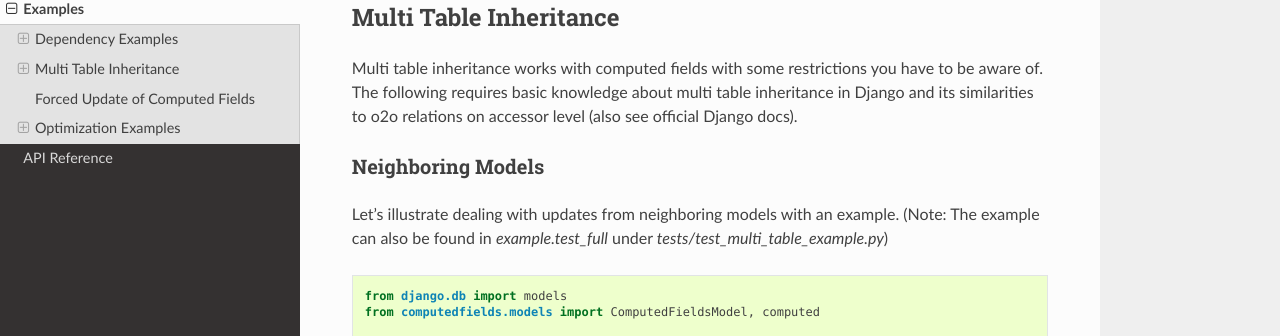
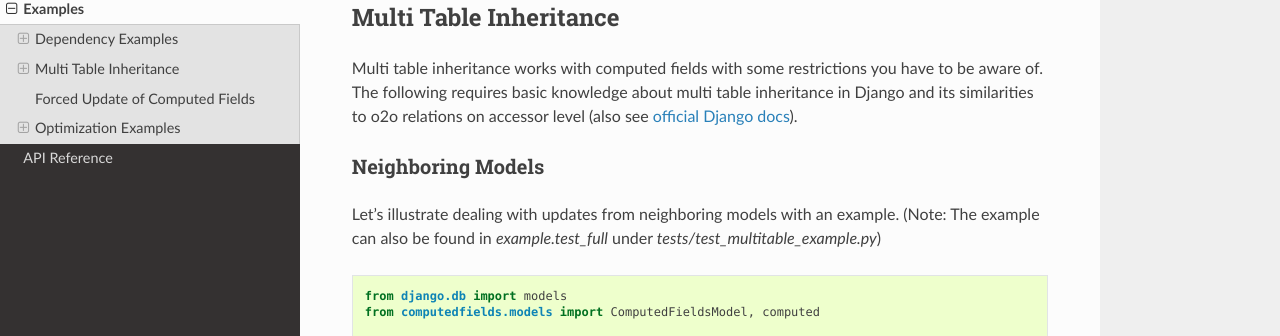
Before and after one commit to netzkolchose/django-computedfields, a Sphinx documentation site: the page built from docs/examples.rst, in a window 1280 px wide and 900 px high, scrolled down 6003 px. Shown: the part 199-535 px from the top of the window. Built offline with Sphinx 7.4.7 and the Read the Docs theme 2.0.0, drawn with Linux system fonts in a browser that asks for light colours; the version number is read from the project's files by our own code; some of the changed lines change nothing that is shown; some of the changed text lies outside the part shown.

Commit message:
fix docs

```diff
--- a/docs/examples.rst
+++ b/docs/examples.rst
@@ -319,13 +319,14 @@
 
 Multi table inheritance works with computed fields with some restrictions you have to be aware of.
 The following requires basic knowledge about multi table inheritance in Django and its similarities
-to o2o relations on accessor level (also see official Django docs).
+to o2o relations on accessor level (also see `official Django docs
+<https://docs.djangoproject.com/en/3.0/topics/db/models/#multi-table-inheritance>`_).
 
 Neighboring Models
 ^^^^^^^^^^^^^^^^^^
 
 Let's illustrate dealing with updates from neighboring models with an example.
-(Note: The example can also be found in `example.test_full` under `tests/test_multi_table_example.py`)
+(Note: The example can also be found in `example.test_full` under `tests/test_multitable_example.py`)
 
 .. code-block:: python
 
@@ -454,25 +455,25 @@
 
     class Base(ComputedFieldsModel):
         @computed(models.CharField(max_length=32), depends=[
-            ['a', ['type']],        # pull type field from A descendant
-            ['b', ['type']],        # pull type field from B descendant
-            ['b.c', ['subtype']]    # pull subtype field from C descendant
+            ['a', ['f_on_a']],      # pull custom field from A descendant
+            ['b', ['f_on_b']],      # pull custom field from B descendant
+            ['b.c', ['f_on_c']]     # pull custom field from C descendant
         ])
-        def type(self):
+        def comp(self):
             if hasattr(self, 'a'):
-                return a.type
+                return a.f_on_a
             if hasattr(self, 'b'):
                 if hasattr(self, 'b'):
-                    return self.b.c.subtype
-                return b.type
+                    return self.b.c.f_on_c
+                return b.f_on_b
             return ''
 
     class A(Base):
-        type = models.CharField(max_length=32, default='a')
+        f_on_a = models.CharField(max_length=32, default='a')
     class B(Base):
-        type = models.CharField(max_length=32, default='b')
+        f_on_b = models.CharField(max_length=32, default='b')
     class C(B):
-        subtype = models.CharField(max_length=32, default='sub-c')
+        f_on_c = models.CharField(max_length=32, default='sub-c')
 
 Note that you have to guard the attribute access yourself in the method code.
 
```
